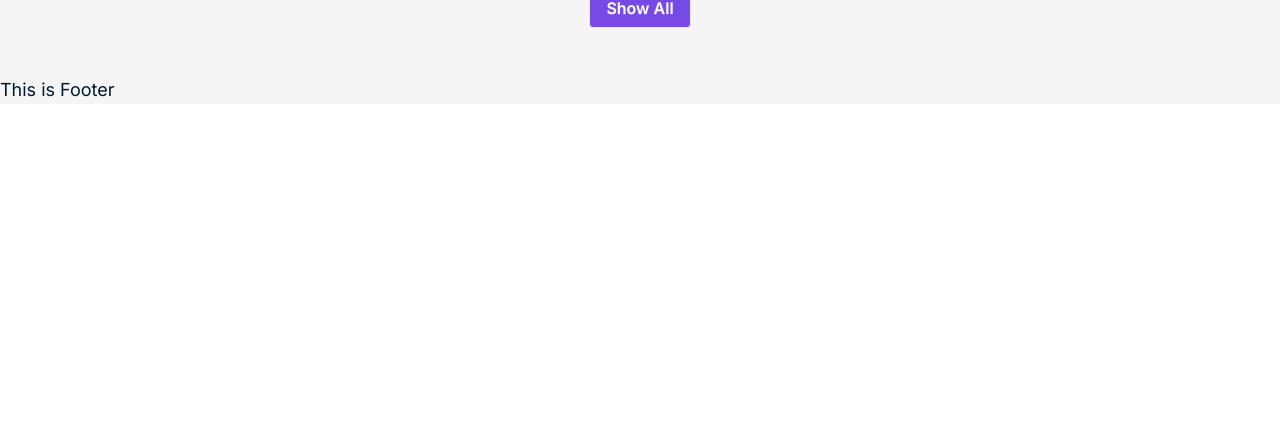
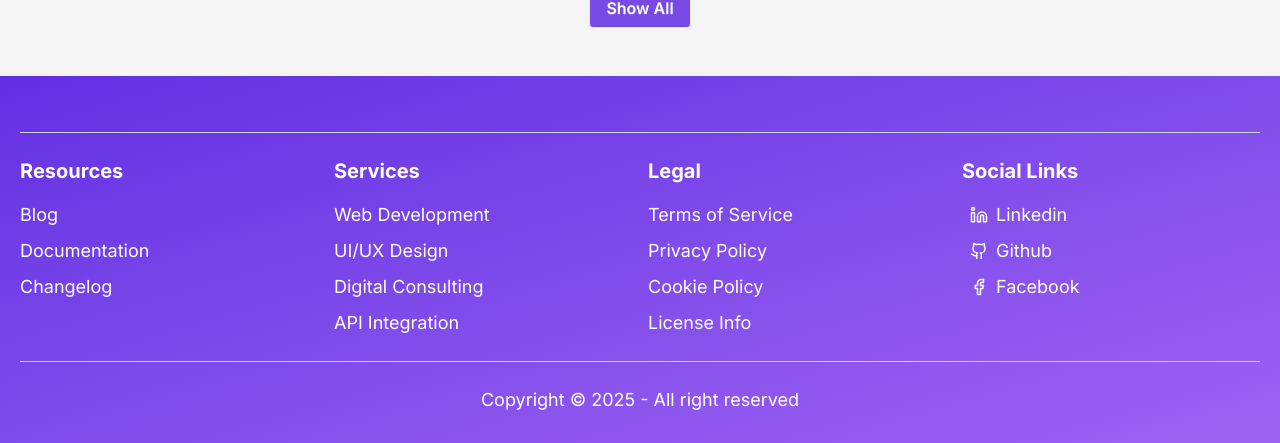
Before and after one commit to programmerrakibul/hero.io, a React (Vite) app: page / in a window 1280 px wide. Shown: the part 2247-2690 px from the top of the page. Before the commit the page ends 2351 px from the top, so only its background shows below. Built offline with nearby package versions, Linux system fonts and the light colour scheme.

Commit message:
footer completed

```diff
--- a/package.json
+++ b/package.json
@@ -18,6 +18,7 @@
     "react": "^19.1.1",
     "react-dom": "^19.1.1",
     "react-router": "^7.9.3",
+    "react-spinners": "^0.17.0",
     "react-toastify": "^11.0.5",
     "recharts": "^3.2.1",
     "tailwindcss": "^4.1.14"
--- a/src/components/Footer/Footer.jsx
+++ b/src/components/Footer/Footer.jsx
@@ -1,5 +1,139 @@
+import { Facebook, Github, Linkedin } from "lucide-react";
+import Container from "../Container/Container";
+
 const Footer = () => {
-  return <div>This is Footer</div>;
+  return (
+    <footer className=" text-white py-8 bg-gradient-to-br from-[#632EE3] to-[#9F62F2]">
+      <Container>
+        <div className="space-y-6">
+          <div>
+
+          </div>
+          <hr className="text-gray-300" />
+
+          <div className="grid sm:grid-cols-2 md:grid-cols-4 gap-4">
+            <div>
+              <h2 className="text-xl font-bold mb-4">Resources</h2>
+              <ul className="space-y-2">
+                <li>
+                  <a href="#" className="inline-block hover:text-gray-300">
+                    Blog
+                  </a>
+                </li>
+                <li>
+                  <a href="#" className="inline-block hover:text-gray-300">
+                    Documentation
+                  </a>
+                </li>
+                <li>
+                  <a href="#" className="inline-block hover:text-gray-300">
+                    Changelog
+                  </a>
+                </li>
+              </ul>
+            </div>
+
+            <div>
+              <h2 className="text-xl font-bold mb-4">Services</h2>
+              <ul className="space-y-2">
+                <li>
+                  <a href="#" className="inline-block hover:text-gray-300">
+                    Web Development
+                  </a>
+                </li>
+                <li>
+                  <a href="#" className="inline-block hover:text-gray-300">
+                    UI/UX Design
+                  </a>
+                </li>
+                <li>
+                  <a href="#" className="inline-block hover:text-gray-300">
+                    Digital Consulting
+                  </a>
+                </li>
+                <li>
+                  <a href="#" className="inline-block hover:text-gray-300">
+                    API Integration
+                  </a>
+                </li>
+              </ul>
+            </div>
+
+            <div>
+              <h2 className="text-xl font-bold mb-4">Legal</h2>
+              <ul className="space-y-2">
+                <li>
+                  <a href="#" className="inline-block hover:text-gray-300">
+                    Terms of Service
+                  </a>
+                </li>
+                <li>
+                  <a href="#" className="inline-block hover:text-gray-300">
+                    Privacy Policy
+                  </a>
+                </li>
+                <li>
+                  <a href="#" className="inline-block hover:text-gray-300">
+                    Cookie Policy
+                  </a>
+                </li>
+                <li>
+                  <a href="#" className="inline-block hover:text-gray-300">
+                    License Info
+                  </a>
+                </li>
+              </ul>
+            </div>
+
+            <div>
+              <h2 className="text-xl font-bold mb-4">Social Links</h2>
+              <ul className="space-y-2">
+                <li className="flex align-items">
+                  <a
+                    href="https://www.linkedin.com/in/md-rakibul-islam-9399b3228/"
+                    className="flex items-center gap-2 hover:text-gray-300 ml-2"
+                  >
+                    <span>
+                      <Linkedin size={18} />
+                    </span>
+                    <span>Linkedin</span>
+                  </a>
+                </li>
+                <li className="flex align-items">
+                  <a
+                    href="https://github.com/programmerrakibul"
+                    className="flex items-center gap-2 hover:text-gray-300 ml-2"
+                  >
+                    <span>
+                      <Github size={18} />
+                    </span>
+                    <span>Github</span>
+                  </a>
+                </li>
+                <li className="flex align-items">
+                  <a
+                    href="https://www.facebook.com/programmerrakibul/"
+                    className="flex items-center gap-2 hover:text-gray-300 ml-2"
+                  >
+                    <span>
+                      <Facebook size={18} />
+                    </span>
+                    <span>Facebook</span>
+                  </a>
+                </li>
+              </ul>
+            </div>
+          </div>
+
+          <hr className="mt-4 text-gray-300" />
+
+          <div className="text-center">
+            <p>Copyright &copy; 2025 - All right reserved</p>
+          </div>
+        </div>
+      </Container>
+    </footer>
+  );
 };
 
 export default Footer;
```
Also changed, not shown: 1 other file (tests, documents, lock files or other folders).
